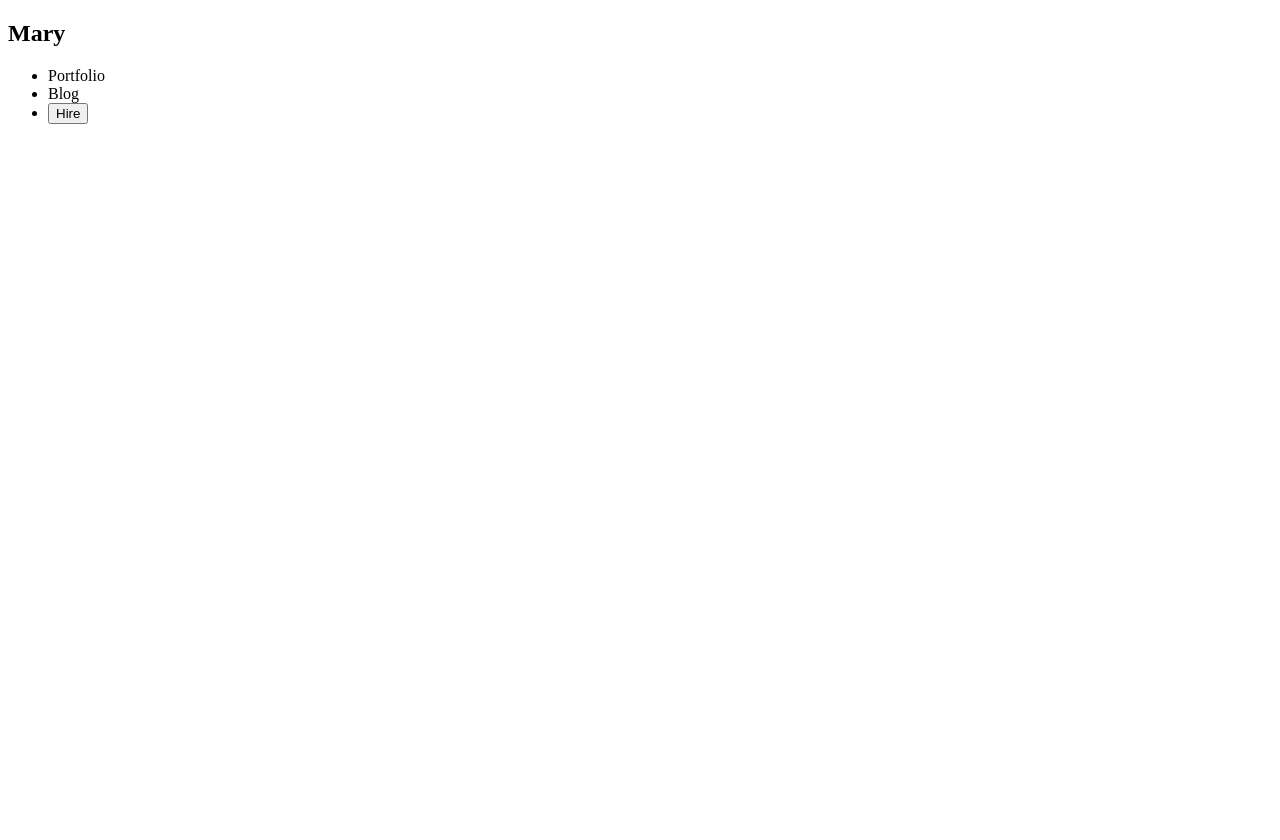
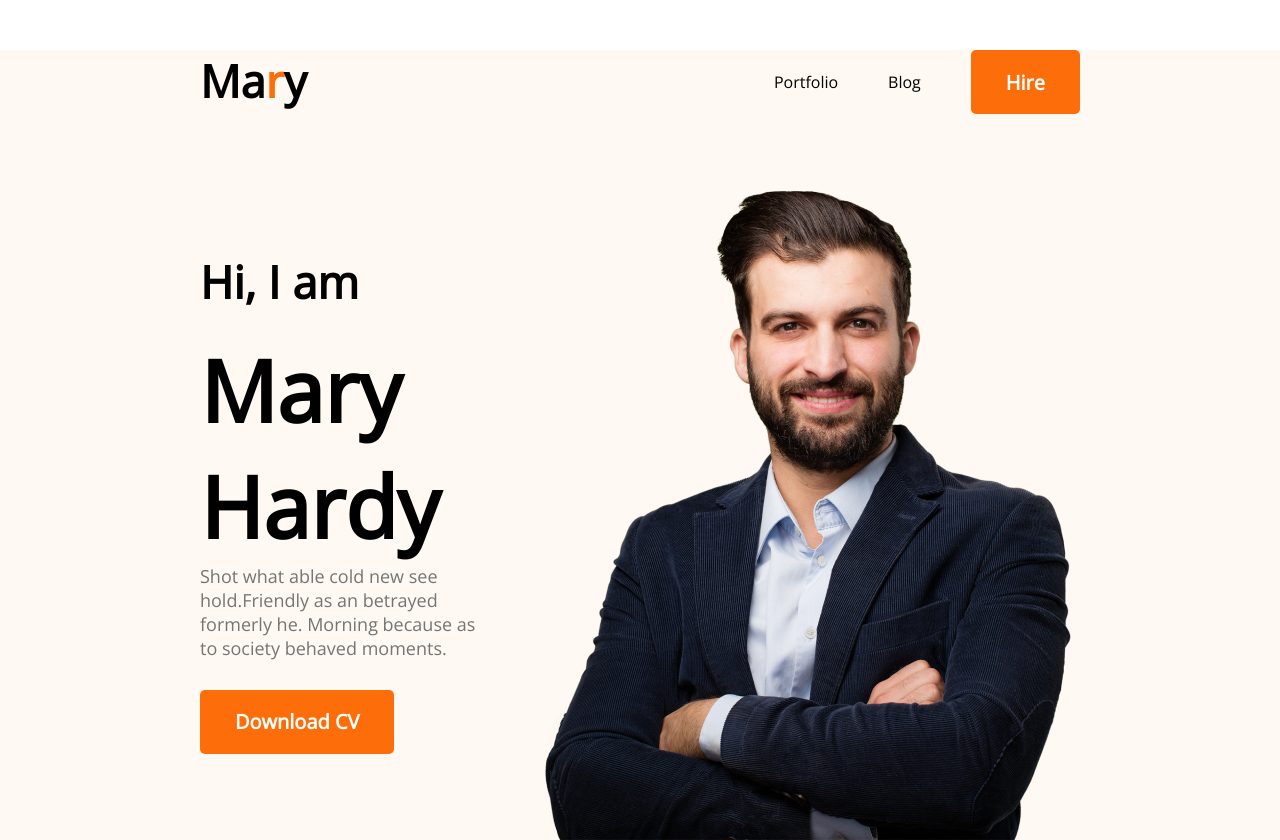
Before and after one commit to praptii29/developer-portfolio, a plain HTML site: page index.html in a window 1280 px wide. Before the commit the page ends 800 px from the top, so only its background shows below. Drawn offline with nearby package versions, Linux system fonts and the light colour scheme.

Commit message:
background image

```diff
--- a/index.html
+++ b/index.html
@@ -9,15 +9,25 @@
     <link rel="preconnect" href="https://fonts.googleapis.com"><link rel="preconnect" href="https://fonts.gstatic.com" crossorigin><link href="https://fonts.googleapis.com/css2?family=Open+Sans&display=swap" rel="stylesheet">
 </head>
 <body>
-    <header>
+    <header class="header">
         <nav>
-            <h2 class="nav-title">Mary</h2>
+            <h2 class="nav-title">Ma<span class="text-primary">r</span>y</h2>
             <ul>
                 <li>Portfolio</li>
                 <li>Blog</li>
-                <li><button>Hire</button></li>
+                <li><button class="btn-primary">Hire</button></li>
             </ul>
         </nav>
+        <!-- header banner -->
+        <div class="banner">
+            <div>
+                <h3 class="banner-sub-title">Hi, I am</h3>
+                <h1 class="banner-title">Mary Hardy</h1>
+                <p class="banner-description">Shot what able cold new see hold.Friendly as an betrayed formerly he. Morning because as to society behaved moments.</p>
+                <button class="btn-primary">Download CV</button>
+            </div>
+            <img src="images/hardy.png" alt="">
+        </div>
 
     </header>
     <main>
--- a/styles/portfolio.css
+++ b/styles/portfolio.css
@@ -0,0 +1,69 @@
+* {
+    margin: 0;
+    font-family: 'Open Sans', sans-serif;
+}
+
+.text-primary {
+    color: #FD6E0A;
+}
+
+.btn-primary {
+    color: #FFFFFF;
+    font-weight: 700;
+    font-size: 20px;
+    border: 0;
+    padding: 18px 35px;
+    height: 64px;
+    border-radius: 5px;
+    background: #FD6E0A;
+}
+
+.header{
+    background: #FFF8F3;
+    background-image: url('..images/');
+}
+
+/* header and navigation styles */
+nav {
+    display: flex;
+    justify-content: space-between;
+    margin: 50px 200px;
+}
+
+.nav-title {
+    font-weight: 800;
+    font-size: 45px;
+}
+
+nav ul {
+    display: flex;
+    align-items: center;
+}
+
+nav li {
+    list-style: none;
+    margin-left: 50px;
+}
+
+/* banner styles */
+.banner {
+    margin: 0 200px;
+    display: flex;
+    align-items: center;
+}
+
+.banner-title {
+    font-weight: 700;
+    font-size: 85px;
+}
+
+.banner-sub-title {
+    font-weight: 600;
+    font-size: 45px;
+    margin-bottom: 20px;
+}
+.banner-description{
+    color: #757575;
+    font-size: 18px;
+    margin-bottom: 30px;
+}
```
